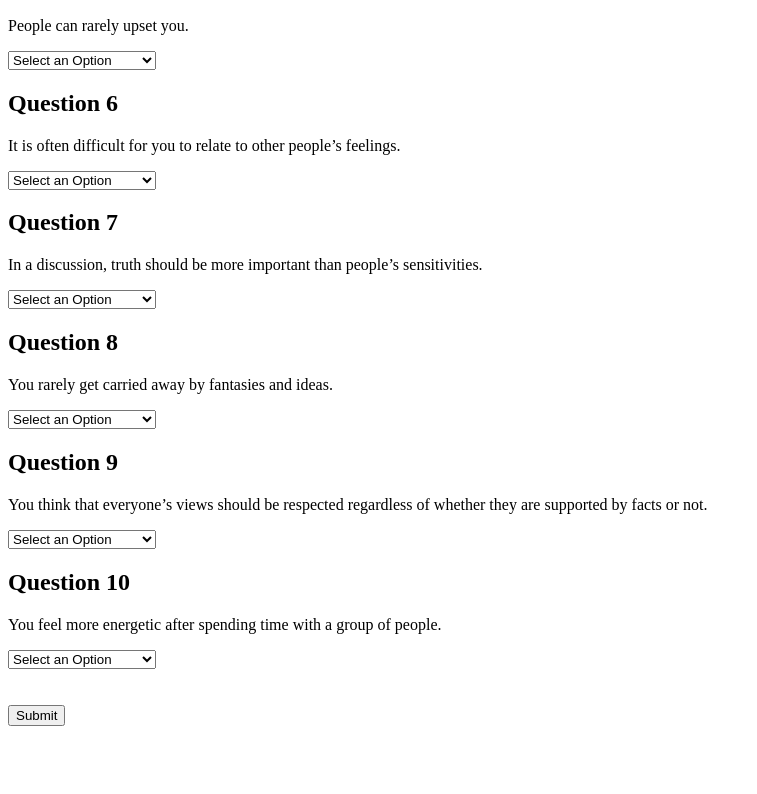
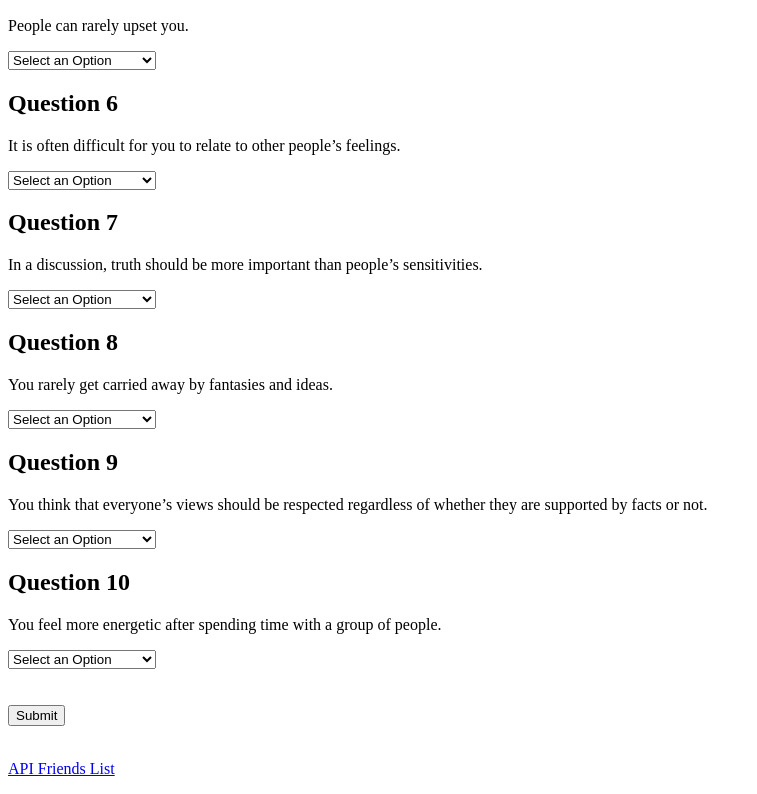
Before and after one commit to jlato89/FriendFinder, a plain HTML site: page app/public/survey.html in a window 1280 px wide. Shown: the part 814-1608 px from the top of the page, without its empty margins (0-757 px from the left). Before the commit the page ends 1548 px from the top, so only its background shows below. Drawn offline with Linux system fonts and the light colour scheme.

Commit message:
added footer api list link

```diff
--- a/app/public/survey.html
+++ b/app/public/survey.html
@@ -124,5 +124,10 @@
    <br><br>
 
    <button type="submit" id="submit">Submit</button>
+
+   <br><br>
+
+
+   <p class="sm-text"><a href="/api/friends">API Friends List</a></a></p>
 </body>
 </html>
```
